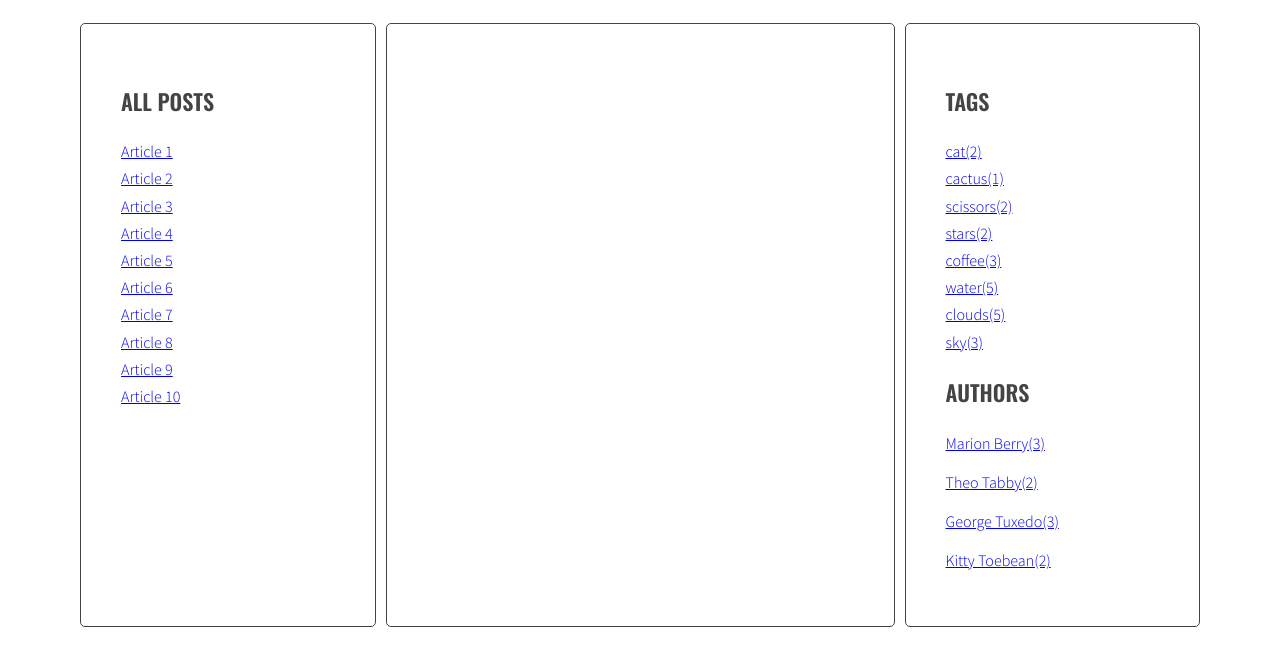
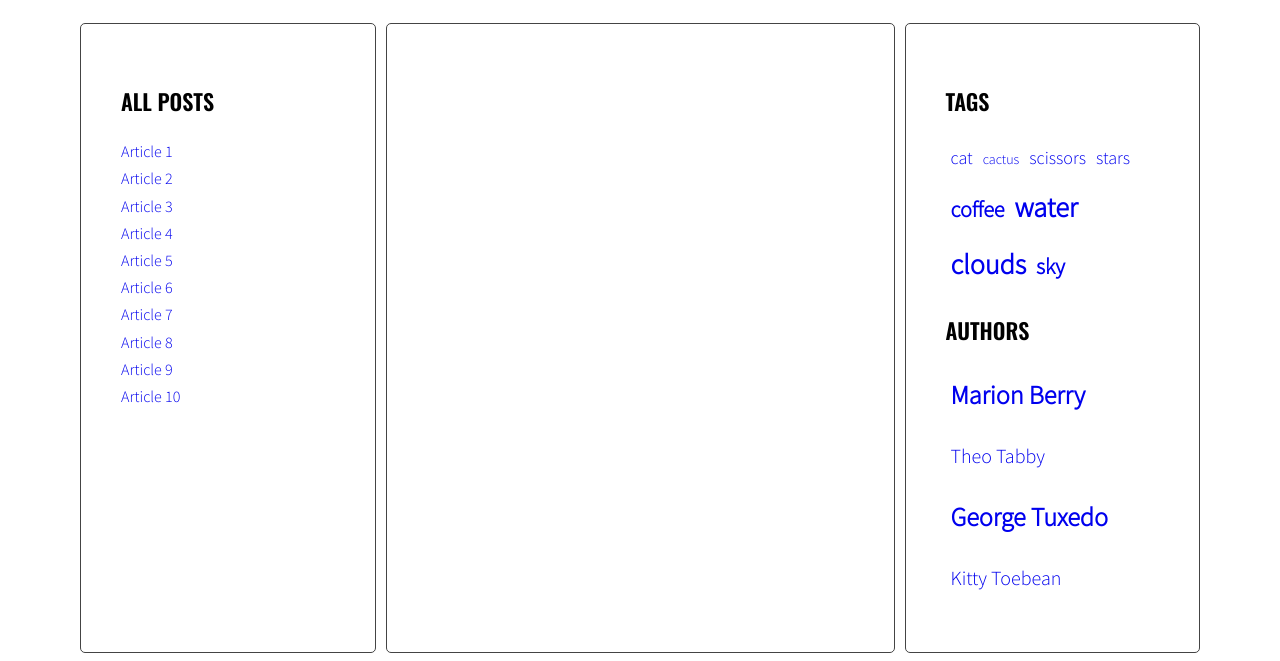
Before and after one commit to monikajung84/javascript-blog, a website: page index.html in a window 1280 px wide. Shown: the part 220-881 px from the top of the page. Before the commit the page ends 855 px from the top, so only its background shows below. Drawn offline with nearby package versions, Linux system fonts and the light colour scheme.

Commit message:
Add authors displaying and filtering the list in the right

```diff
--- a/js/script.js
+++ b/js/script.js
@@ -17,7 +17,7 @@ const optArticleAuthorSelector = 'p.post-author';
 const optTagsListSelector = '.tags.list';
 const optCloudClassCount = 5;
 const optCloudClassPrefix = 'tag-size-';
-const optAuthorsListSelector = '.author.list';
+const optAuthorsListSelector = '.authors.list a';
 const optCloudAuthorCount = 5;
 const optCloudAuthorPrefix = 'author-size-';
 
@@ -131,7 +131,7 @@ function generateTags() {
     console.log('tagsParams: ', tagsParams);
     const className = calculateTagClass(allTags[tag], tagsParams);
     console.log("class",className);
-    const tagLinkHTML = '<li class="' + className +  '"><a href="'+tag+'">'+tag+'(' + allTags[tag] + ')</a></li>';
+    const tagLinkHTML = '<li class="' + className +  '"><a href="'+tag+'">'+tag+'</a></li>';
     console.log('tagLinkHTML: ', tagLinkHTML);
     /*[NEW] generate code of a link and add it to allTagsHTML */
     allTagsHTML += tagLinkHTML;
@@ -220,9 +220,9 @@ function generateAuthor() {
   for (let artilceAuthor in allAuthors){
     const authorParams = calculateAuthorParams(allAuthors);
     console.log('authorParams: ', allAuthors);
-    const className = calculateAuthorClass(allAuthors[artilceAuthor], allAuthors);
+    const className = calculateAuthorClass(allAuthors[artilceAuthor], authorParams);
     console.log("class",className);
-    const authorLinkHTML ='<li class="' + className +  '"><a href="'+ artilceAuthor+ '">'+ artilceAuthor +'(' + allAuthors[artilceAuthor] + ')</a></li>';
+    const authorLinkHTML ='<li class="' + className +  '"><a href="'+ artilceAuthor+ '">'+ artilceAuthor +'</a></li>';
     console.log('tagLinkHTML: ', authorLinkHTML);
     allAuthorsHTML += authorLinkHTML;
   }
@@ -233,7 +233,7 @@ function generateAuthor() {
 function authorClickHandler(event) {
   event.preventDefault();
   const clickedElement = this;
-  const author = clickedElement.querySelector("a").getAttribute("href");
+  const author = clickedElement.getAttribute("href");
   const authorSelector = author.replace("#tag-", "");
   console.log(authorSelector);
   removeActiveArticle();
@@ -247,7 +247,7 @@ function authorClickHandler(event) {
 }
 
 function addClickListenerToAuthor() {
-  const linkToAuthors = document.querySelectorAll(optArticleAuthorSelector);
+  const linkToAuthors = document.querySelectorAll(optAuthorsListSelector);
   for (let linkToAuthor of linkToAuthors) {
     linkToAuthor.addEventListener("click", authorClickHandler);
   }
--- a/sass/style.scss
+++ b/sass/style.scss
@@ -4,6 +4,9 @@
 
 $color-light: #fff;
 $color-dark: #444;
+$color-size-5: #2F4F4F;
+$color-size-3: #696969;
+$color-size-2: #808080;
 
 $font-logo: 'Sacramento', cursive;
 $font-header: 'Oswald', sans-serif;
@@ -18,7 +21,6 @@ $font-text: 'Source Sans Pro', sans-serif;
 body {
   background: $color-light;
   font-family: $font-text;
-  color: $color-dark;
   font-weight: 300;
   font-size: 16px;
   line-height: 1.7;
@@ -80,6 +82,7 @@ body {
   list-style-type: none;
   margin: 0;
   padding: 0;
+  color: $color-size-5;
   .active {
     font-weight: bold;
   }
@@ -91,13 +94,27 @@ body {
     margin: 5px;
   }
 }
-
+a {
+  text-decoration: none;
+}
 /* Authors */
 
 .authors {
   li {
     margin-bottom: 12px;
+    display: inline-block;
+    padding: 5px;
   }
+}
+
+.author-size-1 {
+  font-size: 20px;
+  color: $color-size-2;
+}
+.author-size-5 {
+  font-size: 26px;
+  color: $color-size-3;
+  font-weight: bold;
 }
 
 /* Post */
@@ -119,3 +136,28 @@ body {
     margin: 0 10px 0 0;
   }
 }
+/*Tags*/
+.tags {
+  li {
+    display: inline-block;
+    padding: 5px;
+  }
+}
+
+.tag-size-1 {
+  font-size: 14px;
+}
+.tag-size-2 {
+  font-size: 18px;
+  color: $color-size-2;
+}
+.tag-size-3 {
+  font-size: 22px;
+  color: $color-size-3;
+  font-weight: bold;
+}
+.tag-size-5 {
+  font-size: 28px;
+  color: $color-size-5;
+  font-weight: bold;
+}
```
Also changed, not shown: css/style.css, 1 other file.
